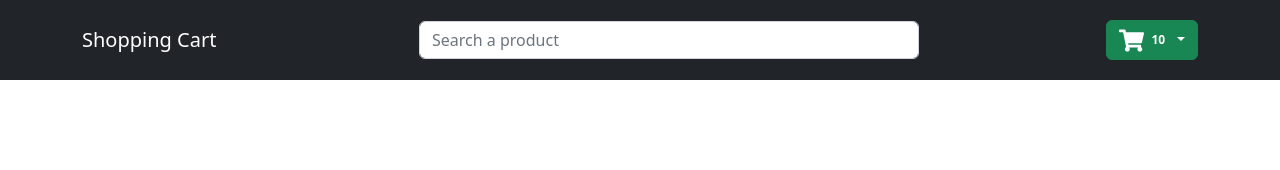
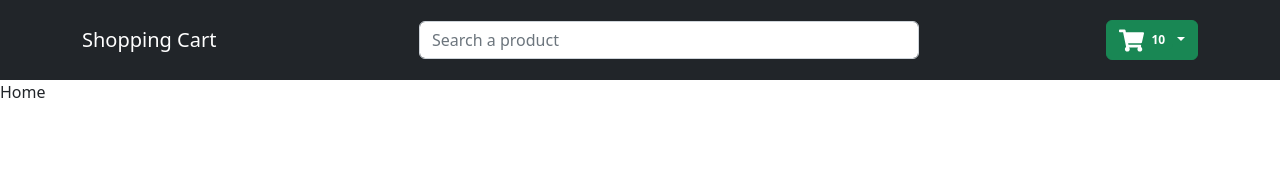
Before and after one commit to akshaybandivadekar/shopping-cart, a React (Create React App) app: page / in a window 1280 px wide. Shown: the top 170 px of the page. Built offline with nearby package versions, Linux system fonts and the light colour scheme.

Commit message:
Creating Pages Routes

```diff
--- a/package.json
+++ b/package.json
@@ -11,6 +11,7 @@
     "react-bootstrap": "^2.5.0",
     "react-dom": "^18.2.0",
     "react-icons": "^4.4.0",
+    "react-router-dom": "^6.3.0",
     "react-scripts": "5.0.1",
     "web-vitals": "^2.1.4"
   },
--- a/src/App.js
+++ b/src/App.js
@@ -1,11 +1,21 @@
+import { BrowserRouter, Route, Routes } from 'react-router-dom';
 import './App.css';
 import Header from './components/Header';
+import Home from './components/Home';
+import Cart from './components/Cart';
 
 function App() {
   return (
-    <div className='App'>
+    <BrowserRouter>
       <Header />
-    </div>
+      <div>
+        <Routes>
+          <Route path='/' element={<Home />} exact />
+
+          <Route path='/cart' element={<Cart />} exact />
+        </Routes>
+      </div>
+    </BrowserRouter>
   );
 }
 
--- /dev/null
+++ b/src/components/Cart.js
@@ -0,0 +1,5 @@
+function Cart() {
+  return <div>Cart</div>;
+}
+
+export default Cart;
--- a/src/components/Header.js
+++ b/src/components/Header.js
@@ -7,13 +7,14 @@ import {
   Navbar,
 } from 'react-bootstrap';
 import { FaShoppingCart } from 'react-icons/fa';
+import { Link } from 'react-router-dom';
 
 function Header() {
   return (
     <Navbar bg='dark' variant='dark' style={{ height: 80 }}>
       <Container>
         <Navbar.Brand>
-          <a href='/'>Shopping Cart</a>
+          <Link to='/'>Shopping Cart</Link>
         </Navbar.Brand>
         <Navbar.Text className='search'>
           <FormControl
--- /dev/null
+++ b/src/components/Home.js
@@ -0,0 +1,5 @@
+function Home() {
+  return <div>Home</div>;
+}
+
+export default Home;
```
Also changed, not shown: 1 other file (tests, documents, lock files or other folders).
